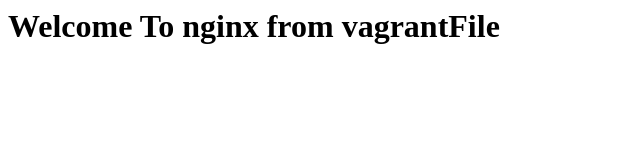
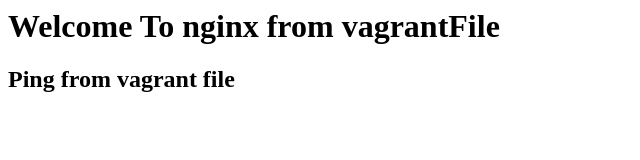
Before and after one commit to manojlavu1992/vargrant, a plain HTML site: page index.html in a window 1280 px wide. Shown: the whole page, without its empty margins (0-640 px from the left). Drawn offline with Linux system fonts and the light colour scheme.

Commit message:
added new line in index and changes vagrantFile to initail file

```diff
--- a/index.html
+++ b/index.html
@@ -1 +1,2 @@
 <h1> Welcome To nginx from vagrantFile</h1>
+<h2> Ping from vagrant file</h2>
```
Also changed, not shown: 1 other file.
